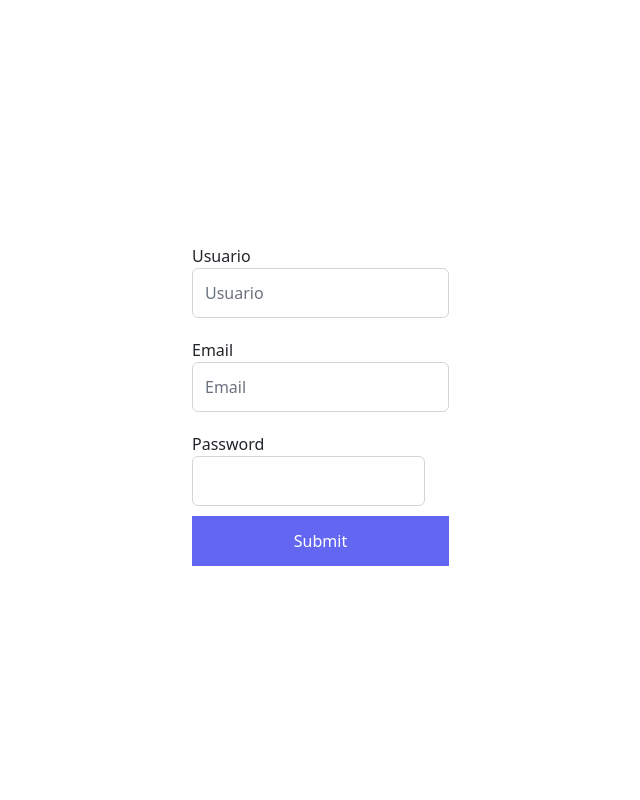
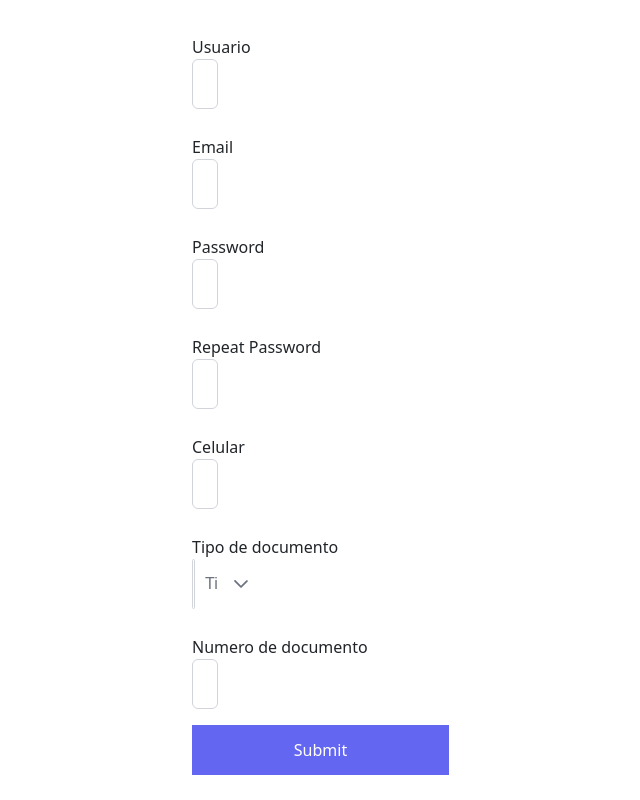
Before and after one commit to cmantaras/kecirculen-front-end, a Vue app: page /signup in a window 1280 px wide. Shown: the whole page, without its empty margins (191-831 px from the left). Built offline with nearby package versions, Linux system fonts and the light colour scheme; a web font is replaced by a local one.

Commit message:
Added functionalities to inputs

```diff
--- a/package.json
+++ b/package.json
@@ -17,6 +17,7 @@
     "bootstrap": "^5.2.3",
     "pinia": "^2.0.36",
     "primevue": "^3.29.1",
+    "validator": "^13.9.0",
     "vue": "^3.3.4",
     "vue-router": "^4.2.0"
   },
--- a/src/components/formComponents/button.vue
+++ b/src/components/formComponents/button.vue
@@ -13,5 +13,5 @@ export default {
 </script>
 
 <template>
-    <ButtonForm @click="onClick" :label="label"/>
+  <ButtonForm @click="$emit('click')" :label="label" />
 </template>
--- a/src/components/formComponents/input.vue
+++ b/src/components/formComponents/input.vue
@@ -1,65 +1,97 @@
 <script>
 import InputTextForm from 'primevue/inputtext';
-import InputPasswordForm from 'primevue/password';
+import DropdownForm from 'primevue/dropdown';
 import InputMask from 'primevue/inputmask'
+import {isStrongPassword, isEmail} from 'validator';
+
 import 'bootstrap';
 
 export default {
   props: {
     label: String,
     placeholder: String,
-    value: String
+    value:  [String, Number]
+  },
+  data() {
+    return {
+      error: '',
+      isValidEmail: true,
+      isValidPassword: true,
+      isValidField: true,
+    };
   },
   components: {
     InputTextForm,
-    InputPasswordForm,
+    DropdownForm,
     InputMask
   },
   methods: {
     updateValue(event) {
       this.$emit('input-value', event.target.value);
+      this.error = '';
     },
+    validate() {
+      if (this.value.length <= 1) {
+        this.error = 'Este campo es requerido';
+        this.isValidField = false;
+
+      } else if (this.value.length > 20) {
+        this.error = 'El campo no puede tener más de 20 caracteres';
+        this.isValidField = false;
+
+      } else {
+        this.error = '';
+        this.isValidField = true;
+      }
+    },
+    validateEmail() {
+      this.isValidEmail = isEmail(this.value);
+    },
+    validatePassword() {
+      this.isValidPassword = isStrongPassword(this.value);
+    }
   }
 };
 </script>
 
 <template>
   <div>
-    <div v-if="label === 'Password'" class="group">
+    <div v-if="label === 'Password' || label === 'Repeat Password'" class="group">
       <label>{{ label }}</label>
-      <InputPasswordForm :value="value" @input="updateValue">
-        <template #header>
-            <h6>Pick a password</h6>
-        </template>
-        <template #footer>
-            <Divider />
-            <p class="mt-2">Suggestions</p>
-            <ul class="pl-2 ml-2 mt-0" style="line-height: 1.5">
-                <li>At least one lowercase</li>
-                <li>At least one uppercase</li>
-                <li>At least one numeric</li>
-                <li>Minimum 8 characters</li>
-            </ul>
-        </template>
-    </InputPasswordForm>
+      <InputTextForm type="password" :value="value" :placeholder="placeholder" @input="updateValue" @blur="validatePassword" />
+      <p v-if="label === 'Password' && !isValidPassword" class="error-message">La contraseña debe tener al menos 8 caracteres, 1 carácter especial y 1 número.</p>
     </div>
 
     <div v-else-if="label === 'Celular'" class="group">
       <label>{{ label }}</label>
-      <InputMask mask="(99) 999-9999" :placeholder="placeholder" v-bind="value" @input="updateValue" />
+      <InputMask mask="(99) 999-999" :placeholder="placeholder" :value="value" @input="updateValue" @blur="validate" />
     </div>
 
     <div v-else-if="label === 'Numero de documento'" class="group">
       <label>{{ label }}</label>
-      <InputMask mask="9-999-999-9" :placeholder="placeholder" v-bind="value" @input="updateValue" />
+      <InputMask mask="9-999-999-9" :placeholder="placeholder" :value="value" @input="updateValue" @blur="validate" />
     </div>
 
-    <div v-else  class="group">
+    <div v-else-if="label === 'Tipo de documento'" class="group">
       <label>{{ label }}</label>
-      <InputTextForm :placeholder="placeholder" v-bind="value" @input="updateValue" />
+      <DropdownForm options="C" :placeholder="placeholder" :value="value" @input="validateEmail" @blur="validate" />
     </div>
+
+    <div v-else-if="label === 'Email'" class="group">
+      <label>{{ label }}</label>
+      <InputTextForm :placeholder="placeholder" :value="value" @input="updateValue" @blur="validateEmail" />
+      <p v-if="!isValidEmail" class="error-message">Por favor, ingresa un correo electrónico válido.</p>
+    </div>
+
+    <div v-else class="group">
+      <label>{{ label }}</label>
+      <InputTextForm :placeholder="placeholder" :value="value" @input="updateValue" @blur="validate" />
+    </div>
+
+    <p class="error-message">{{ error }}</p>
   </div>
 </template>
+
 
 <style>
 .group {
@@ -67,7 +99,11 @@ export default {
   flex-direction: column;
   margin: 10px 0;
 }
-.p-hidden-accessible{
-  display: none
+.p-hidden-accessible {
+  display: none;
+}
+.error-message {
+  color: red;
+  margin-top: 5px;
 }
 </style>
--- a/src/views/SignUpView.vue
+++ b/src/views/SignUpView.vue
@@ -12,8 +12,15 @@ const form = ref({
   password: '',
   roles: ['admin']
 });
+const createAccount = ref({
+  repeatPassword:'',
+  cellphone:'',
+  documentType:'',
+  documentNumber:'',
+});
 
 function submit(event) {
+  console.log(form.value)
   axios.post('http://localhost:3000/api/signup', form.value, {
     headers: {
       'Accept': 'application/json',
@@ -31,12 +38,20 @@ function submit(event) {
 
 
 <template>
-  <div class="d-flex w-100px flex-column">
-    <InputForm label="Usuario" placeholder="Usuario" v-model="form.username" @input-value="form.username = $event" />
+  <div class=" p-inputgroup flex-1 d-flex w-100% flex-column">
+    <InputForm label="Usuario" placeholder="Usuario" :value="form.username" @input-value="form.username = $event" />
 
-    <InputForm label="Email" placeholder="Email" v-model="form.email" @input-value="form.email = $event" />
+    <InputForm label="Email" placeholder="Email" :value="form.email" @input-value="form.email = $event" />
 
-    <InputForm label="Password" placeholder="Password" v-model="form.password" @input-value="form.password = $event" />
+    <InputForm label="Password" placeholder="Password" :value="form.password" @input-value="form.password = $event" />
+
+    <InputForm label="Repeat Password" placeholder="Repeat Password" :value="createAccount.repeatPassword" @input-value="createAccount.repeatPassword = $event" />
+
+    <InputForm label="Celular" placeholder="Numero de celular" :value="createAccount.cellphone" @input-value="createAccount.cellphone = $event" />
+
+    <InputForm label="Tipo de documento" placeholder="Tipo de documento" :value="createAccount.documentType" @input-value="createAccount.documentType = $event" />
+
+    <InputForm label="Numero de documento" placeholder="Numero de documento" :value="createAccount.documentNumber" @input-value="createAccount.documentNumber = $event" />
 
     <ButtonForm label="Submit" :onClick="submit" />
   </div>
```
Also changed, not shown: 1 other file (tests, documents, lock files or other folders).
